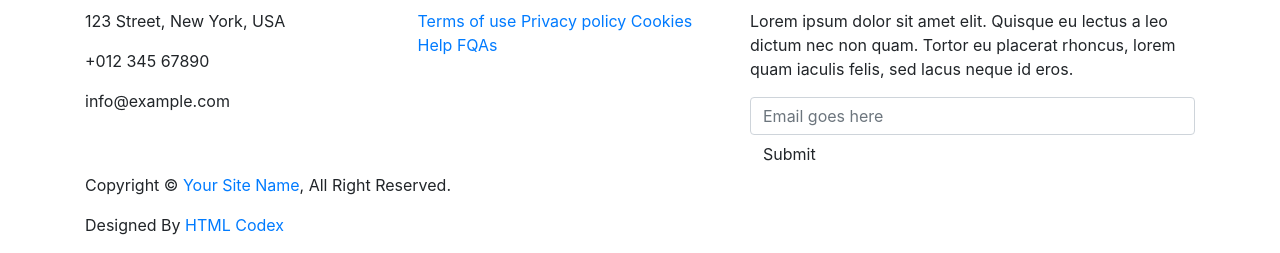
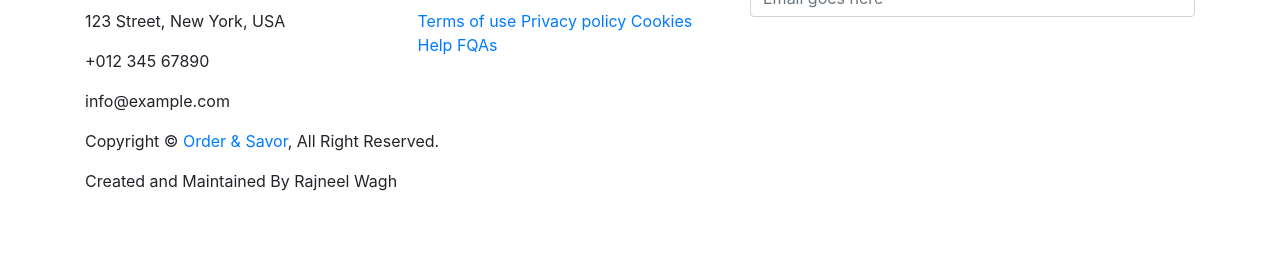
Before and after one commit to Rajneel-16/Order_and_Savor_Major_Project, a Django app: page /success/ in a window 1280 px wide. Shown: the part 547-800 px from the top of the page. Run offline with Django 5.2, Linux system fonts and the light colour scheme; some libraries are stand-ins or nearby versions.

Commit message:
Rs conversion left

```diff
--- a/templates/base1.html
+++ b/templates/base1.html
@@ -12,7 +12,7 @@
 <body>
     <div class="navbar navbar-expand-lg bg-light navbar-light">
         <div class="container-fluid">
-            <a href="{% url 'index' %}" class="navbar-brand">Rajneel's <span>Spice</span></a>
+            <a href="{% url 'index' %}" class="navbar-brand">Order_& <span>Savor</span></a>
             <button type="button" class="navbar-toggler" data-toggle="collapse" data-target="#navbarCollapse">
                 <span class="navbar-toggler-icon"></span>
             </button>
@@ -82,13 +82,13 @@
                 </div>
                 <div class="col-lg-5">
                     <div class="footer-newsletter">
-                        <h2>Newsletter</h2>
+                        <h2></h2>
                         <p>
-                            Lorem ipsum dolor sit amet elit. Quisque eu lectus a leo dictum nec non quam. Tortor eu placerat rhoncus, lorem quam iaculis felis, sed lacus neque id eros.
+
                         </p>
                         <div class="form">
                             <input class="form-control" placeholder="Email goes here">
-                            <button class="btn custom-btn">Submit</button>
+                            <button class="btn custom-btn"></button>
                         </div>
                     </div>
                 </div>
@@ -96,8 +96,8 @@
         </div>
         <div class="copyright">
             <div class="container">
-                <p>Copyright &copy; <a href="#">Your Site Name</a>, All Right Reserved.</p>
-                <p>Designed By <a href="https://htmlcodex.com">HTML Codex</a></p>
+                <p>Copyright &copy; <a href="#">Order & Savor</a>, All Right Reserved.</p>
+                <p>Created and Maintained By Rajneel Wagh</p>
             </div>
         </div>
       </div>
```
Also changed, not shown: templates/checkoutpage.html (+6 -6 lines), templates/index.html (+6 -1 lines), db.sqlite3, media/profiles/tara.jpg (added).
